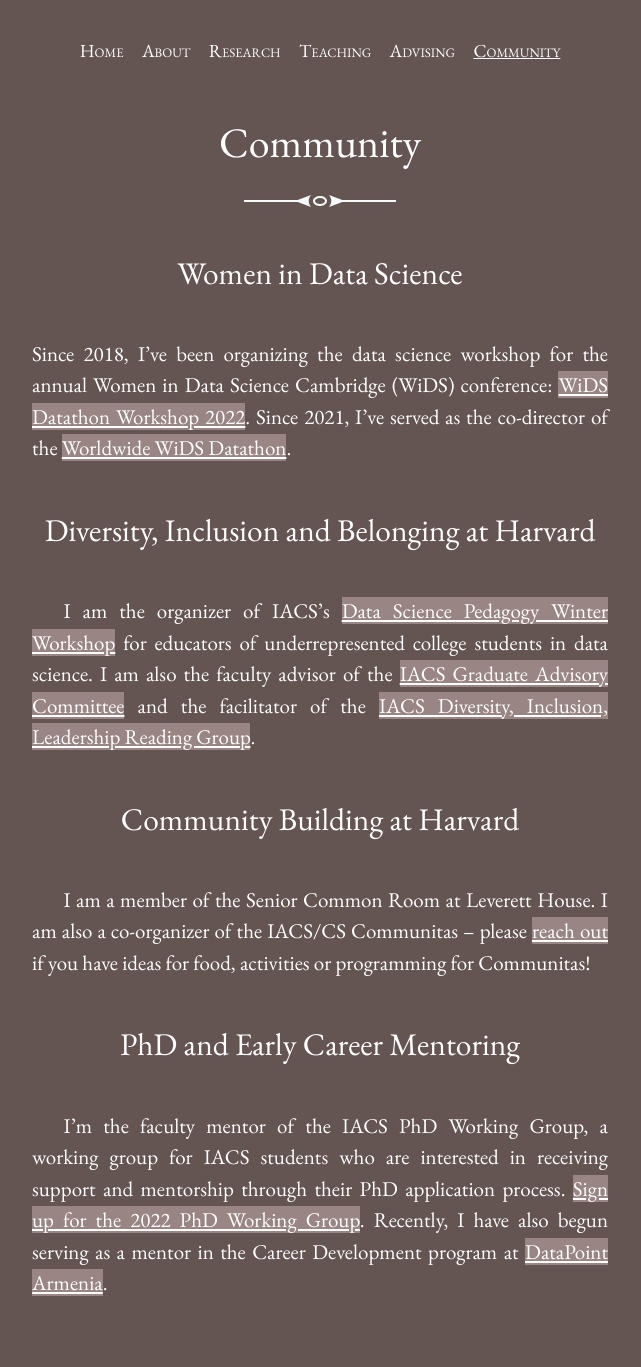
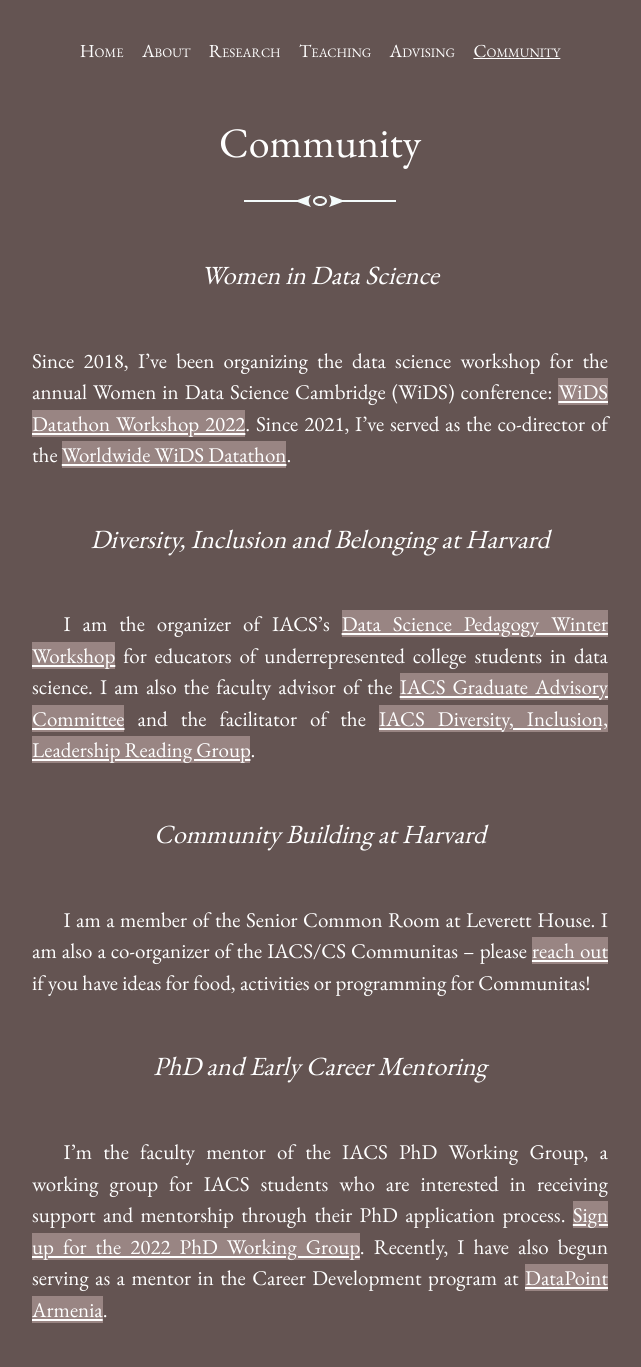
Before and after one commit to onefishy/onefishy.github.io, a Jekyll site: the page built from community.md, in a window 1280 px wide. Shown: the whole page, without its empty margins (320-961 px from the left). Built offline with Jekyll 4.4.1, drawn with Linux system fonts in a browser that asks for light colours; before the commit the page ends 1341 px from its top, so only the background shows below that.

```diff
--- a/community.md
+++ b/community.md
@@ -3,14 +3,14 @@ layout: post
 title: Community
 ---
 
-### Women in Data Science
+#### Women in Data Science
 Since 2018, I've been organizing the data science workshop for the annual Women in Data Science Cambridge (WiDS) conference: [WiDS Datathon Workshop 2022](https://onefishy.github.io/wids_datathon/). Since 2021, I've served as the co-director of the [Worldwide WiDS Datathon](https://www.widsconference.org).
 
-### Diversity, Inclusion and Belonging at Harvard
+#### Diversity, Inclusion and Belonging at Harvard
 I am the organizer of IACS's [Data Science Pedagogy Winter Workshop](https://onefishy.github.io/data-science-workshop/) for educators of underrepresented college students in data science. I am also the faculty advisor of the [IACS Graduate Advisory Committee](https://iacs-gac.github.io/pages/about.html) and the facilitator of the [IACS Diversity, Inclusion, Leadership Reading Group](https://onefishy.github.io/DIL_in_tech/reading_group.html).
 
-### Community Building at Harvard
+#### Community Building at Harvard
 I am a member of the Senior Common Room at Leverett House. I am also a co-organizer of the IACS/CS Communitas -- please [reach out](/advising.html) if you have ideas for food, activities or programming for Communitas!
 
-### PhD and Early Career Mentoring
+#### PhD and Early Career Mentoring
 I'm the faculty mentor of the IACS PhD Working Group, a working group for IACS students who are interested in receiving support and mentorship through their PhD application process. [Sign up for the 2022 PhD Working Group](https://forms.gle/cyVFBi5qoNw96DNW6). Recently, I have also begun serving as a mentor in the Career Development program at [DataPoint Armenia](https://datapoint.am/k-minds/).
```
